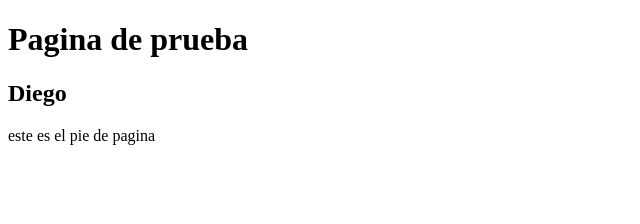
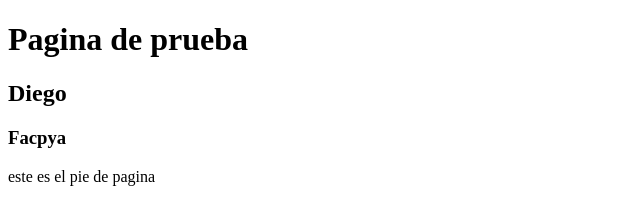
Before and after one commit to diegoalz/mi_pagina, a plain HTML site: page index.html in a window 1280 px wide. Shown: the whole page, without its empty margins (0-640 px from the left). Drawn offline with Linux system fonts and the light colour scheme.

Commit message:
tercera actualizacion

```diff
--- a/index.html
+++ b/index.html
@@ -10,6 +10,7 @@
     <body>
         <h1>Pagina de prueba</h1>
         <h2>Diego</h2>
+        <h3>Facpya</h3>
     </body>
 
     <footer>
```
